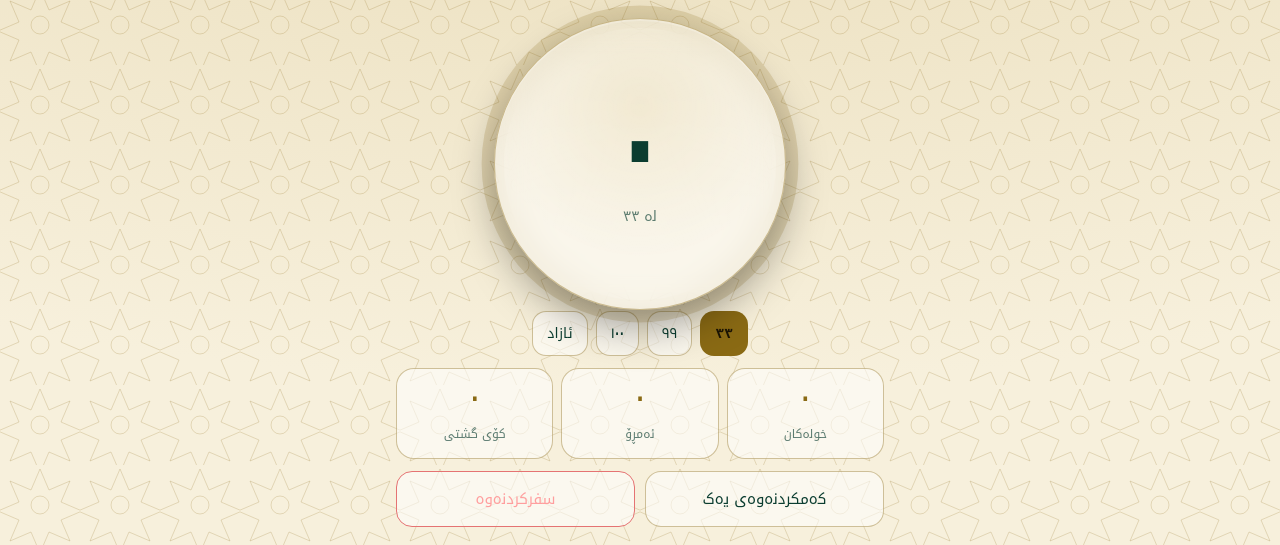
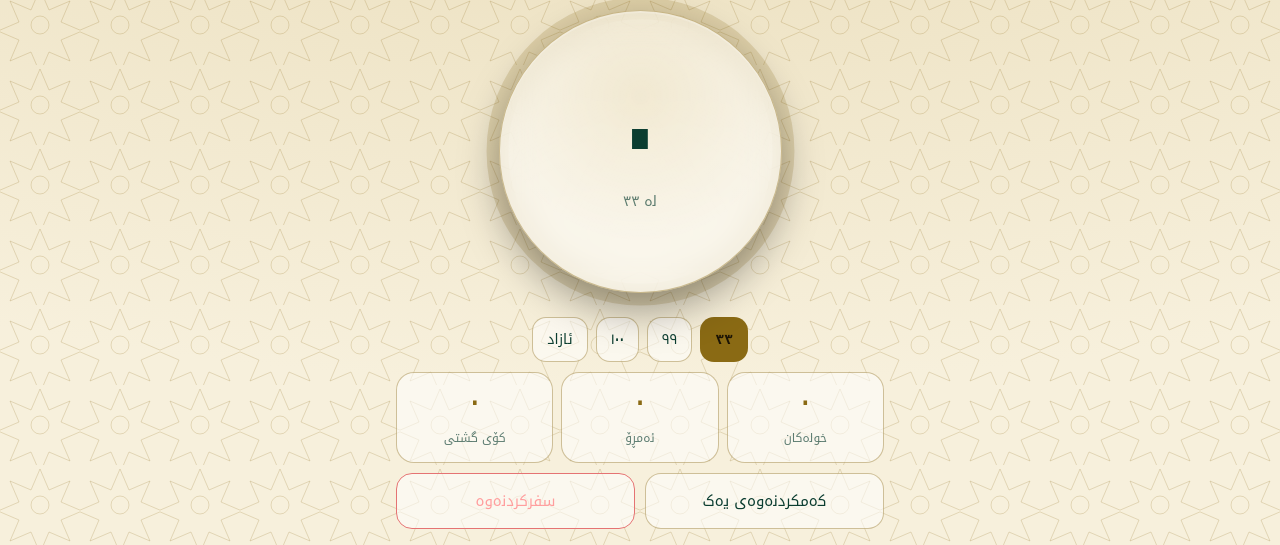
Before and after one commit to chawtvapp-svg/New, a plain HTML site: page index.html in a window 1280 px wide. Shown: the part 255-800 px from the top of the page. Drawn offline with Linux system fonts and the light colour scheme; a web font is replaced by a local one.

Commit message:
Update index.html

```diff
--- a/index.html
+++ b/index.html
@@ -26,14 +26,15 @@
   }
 }
 *{box-sizing:border-box;-webkit-tap-highlight-color:transparent;user-select:none;-webkit-user-select:none}
-html,body{margin:0;height:100%}
+html{background:var(--bg1)}
+html,body{margin:0;height:100%;height:100dvh}
 body{
   font-family:"Noto Kufi Arabic",system-ui,sans-serif;color:var(--ink);
-  background:var(--pat),radial-gradient(120% 80% at 50% 0%,var(--bg2),var(--bg1));
-  padding:env(safe-area-inset-top,0px) 0 env(safe-area-inset-bottom,0px);
-  overflow:hidden;touch-action:manipulation;
+  background:transparent;overflow:hidden;touch-action:manipulation;
 }
-.app{height:100%;max-width:520px;margin:0 auto;padding:14px 16px 18px;display:flex;flex-direction:column;gap:12px}
+body::before{content:"";position:fixed;inset:0;min-height:100vh;z-index:-1;
+  background:var(--pat),radial-gradient(120% 80% at 50% 0%,var(--bg2),var(--bg1))}
+.app{height:100%;max-width:520px;margin:0 auto;padding:calc(env(safe-area-inset-top,0px) + 12px) 16px calc(env(safe-area-inset-bottom,0px) + 16px);display:flex;flex-direction:column;gap:10px;overflow-y:auto;overscroll-behavior:none}
 header{text-align:center;position:relative}
 .snd{position:absolute;top:0;left:0;width:42px;height:42px;border-radius:50%;border:1px solid var(--card-b);background:var(--card);color:var(--ink);font-size:18px;cursor:pointer;padding:0}
 h1{margin:0;font-size:26px;font-weight:800;color:var(--gold);letter-spacing:.5px}
@@ -45,8 +46,8 @@ h1{margin:0;font-size:26px;font-weight:800;color:var(--gold);letter-spacing:.5px
   padding:9px 15px;border-radius:99px;cursor:pointer;font-family:"Amiri Quran",serif;font-size:18px}
 .chip[aria-pressed="true"]{background:linear-gradient(180deg,var(--gold),var(--gold2));color:#1b1405;border-color:transparent;font-weight:700}
 .zk{text-align:center;font-family:"Amiri Quran",serif;font-size:30px;line-height:1.7;color:var(--gold);min-height:52px}
-.stage{flex:1;min-height:0;display:grid;place-items:center}
-.wrap{position:relative;width:min(78vw,52vh,320px);aspect-ratio:1}
+.stage{flex:1;min-height:190px;display:grid;place-items:center;container-type:size}
+.wrap{position:relative;width:min(78vw,40vh,320px);width:min(100cqw,100cqh,340px);aspect-ratio:1}
 svg.ring{position:absolute;inset:0;width:100%;height:100%;transform:rotate(-90deg)}
 .ring circle{fill:none;stroke-width:7}
 .ring .bg{stroke:var(--ring)}
@@ -57,7 +58,7 @@ svg.ring{position:absolute;inset:0;width:100%;height:100%;transform:rotate(-90de
   box-shadow:inset 0 2px 0 rgba(255,255,255,.22),0 18px 40px rgba(0,0,0,.35);
   display:grid;place-content:center;text-align:center;font-family:inherit;transition:transform .09s ease}
 #tap:active,#tap.p{transform:scale(.955)}
-#count{display:block;font-size:min(22vw,92px);font-weight:800;line-height:1.1;font-variant-numeric:tabular-nums}
+#count{display:block;font-size:clamp(40px,min(22vw,11vh),92px);font-weight:800;line-height:1.1;font-variant-numeric:tabular-nums}
 #sub{display:block;font-size:14px;color:var(--dim);margin-top:4px}
 :focus-visible{outline:3px solid var(--gold);outline-offset:3px}
 .targets{display:flex;justify-content:center;gap:8px}
@@ -70,10 +71,10 @@ svg.ring{position:absolute;inset:0;width:100%;height:100%;transform:rotate(-90de
 .acts{display:flex;gap:10px}
 .btn{flex:1;border:1px solid var(--card-b);background:var(--card);color:var(--ink);font:inherit;font-size:15px;padding:13px;border-radius:16px;cursor:pointer}
 .btn.warn{border-color:#e57373;color:#ff9e9e}
-.toast{position:fixed;left:50%;top:calc(env(safe-area-inset-top,0px) + 12px);transform:translate(-50%,-80px);background:var(--gold);color:#1b1405;
-  font-weight:700;padding:11px 20px;border-radius:99px;transition:transform .35s cubic-bezier(.2,.9,.3,1.2);z-index:5}
-.toast.on{transform:translate(-50%,0)}
-@media (max-height:700px){.verse{display:none}.zk{font-size:24px;min-height:40px}}
+.toast{position:fixed;left:50%;top:calc(env(safe-area-inset-top,0px) + 12px);transform:translate(-50%,-200%);opacity:0;white-space:nowrap;background:var(--gold);color:#1b1405;
+  font-weight:700;padding:11px 20px;border-radius:99px;transition:transform .35s cubic-bezier(.2,.9,.3,1.2),opacity .25s;z-index:5}
+.toast.on{transform:translate(-50%,0);opacity:1}
+@media (max-height:760px){.verse{display:none}.zk{font-size:24px;min-height:40px}}
 </style>
 </head>
 <body>
```
